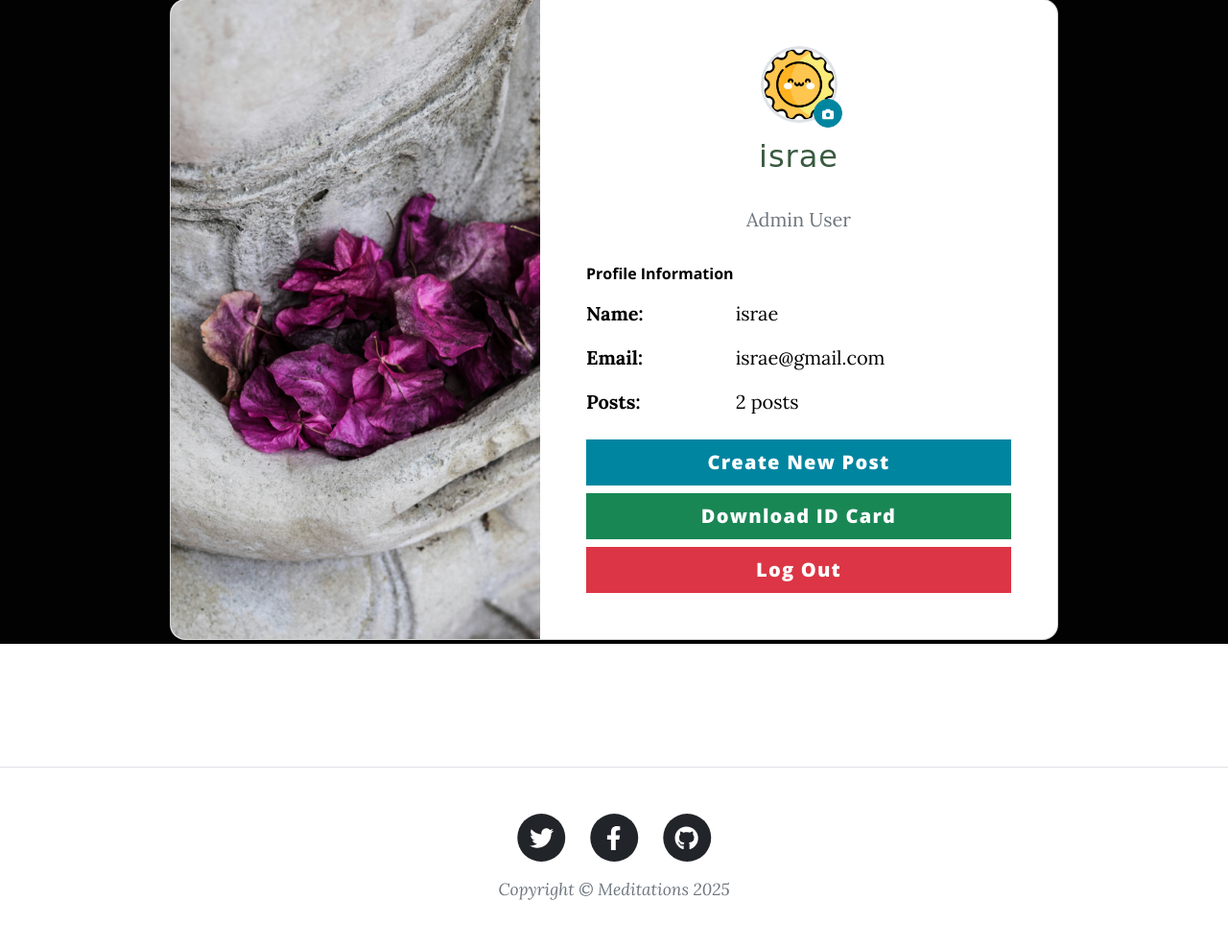
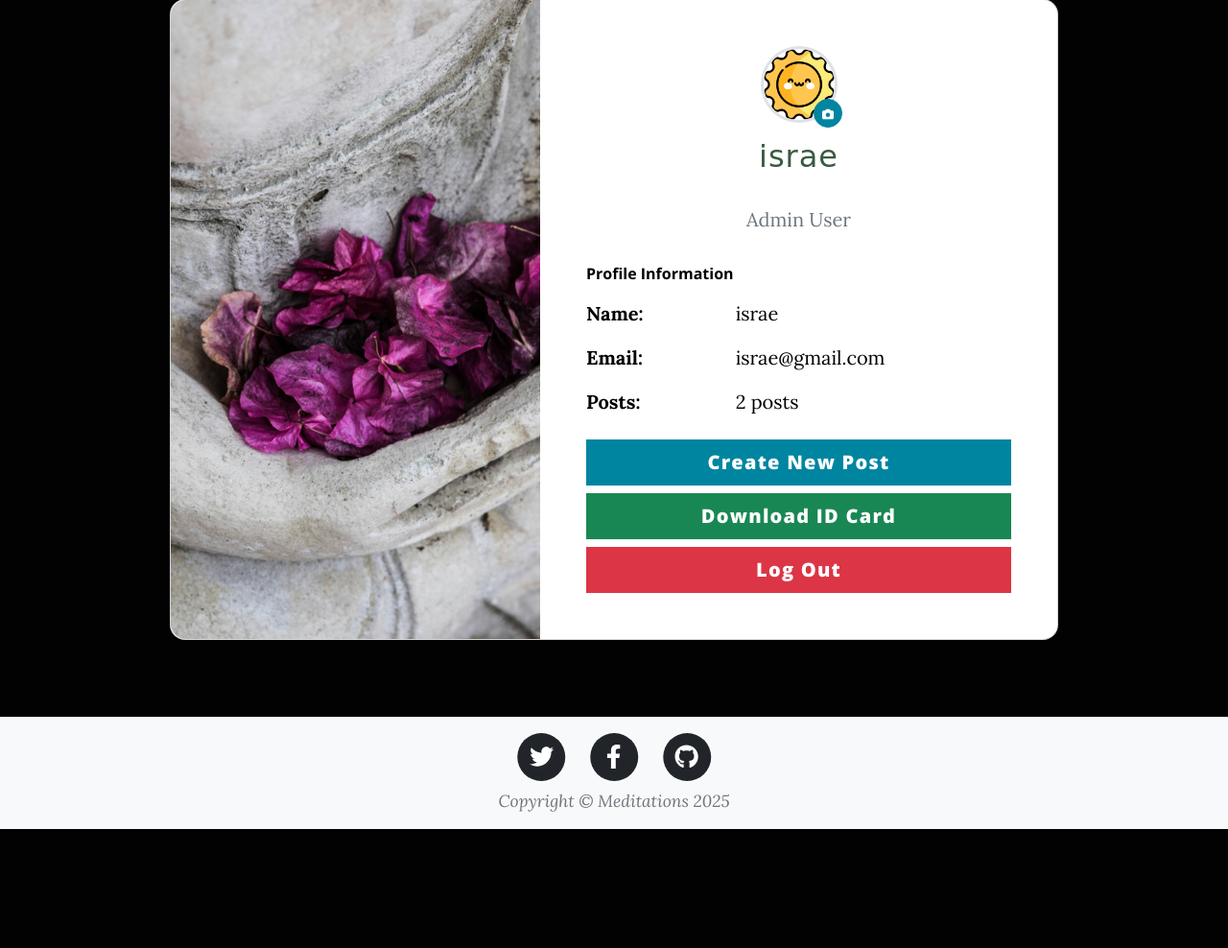
Before and after one commit to Israe-jpg/meditations, a Flask app: page /profile in a window 1280 px wide. Shown: the part 129-1117 px from the top of the page at 96% size. After the commit the page ends 993 px from the top, so only its background shows below. Run offline with Flask 3, Linux system fonts and the light colour scheme; a user stored in the database is signed in; some libraries are stand-ins or nearby versions; some web fonts are replaced.

Commit message:
fix overlapping footer

```diff
--- a/server.py
+++ b/server.py
@@ -203,6 +203,11 @@ def get_current_year():
 #get current date
 def get_current_date():
     return date.today().strftime("%B %d, %Y")
+
+# Make current year available in all templates
+@app.context_processor
+def inject_current_year():
+    return {'get_current_year': get_current_year}
 
 
 
--- a/templates/base.html
+++ b/templates/base.html
@@ -17,11 +17,13 @@
         <link rel="stylesheet" href="{{ url_for('static', filename='styles.css') }}">
         {% block extra_head %}{% endblock %}
     </head>
-    <body>
+    <body class="d-flex flex-column min-vh-100">
         {% include 'header.html' %}
 
         <!-- Main Content-->
-        {% block content %}{% endblock %}
+        <main class="flex-grow-1">
+            {% block content %}{% endblock %}
+        </main>
 
         {% include 'footer.html' %}
 
--- a/templates/footer.html
+++ b/templates/footer.html
@@ -1,35 +1,37 @@
 <!-- Footer-->
-<footer class="border-top" style="margin-top: 8rem;">
+<footer class="border-top bg-light mt-auto py-3">
     <div class="container px-4 px-lg-5">
-        <div class="row gx-4 gx-lg-5 justify-content-center">
+        <div class="row gx-4 gx-lg-5 justify-content-center align-items-center">
             <div class="col-md-10 col-lg-8 col-xl-7">
-                <ul class="list-inline text-center">
+                <ul class="list-inline text-center mb-2">
                     <li class="list-inline-item">
-                        <a href="#!">
+                        <a href="https://twitter.com" target="_blank" class="text-decoration-none">
                             <span class="fa-stack fa-lg">
-                                <i class="fas fa-circle fa-stack-2x"></i>
+                                <i class="fas fa-circle fa-stack-2x text-dark"></i>
                                 <i class="fab fa-twitter fa-stack-1x fa-inverse"></i>
                             </span>
                         </a>
                     </li>
                     <li class="list-inline-item">
-                        <a href="#!">
+                        <a href="https://facebook.com" target="_blank" class="text-decoration-none">
                             <span class="fa-stack fa-lg">
-                                <i class="fas fa-circle fa-stack-2x"></i>
+                                <i class="fas fa-circle fa-stack-2x text-dark"></i>
                                 <i class="fab fa-facebook-f fa-stack-1x fa-inverse"></i>
                             </span>
                         </a>
                     </li>
                     <li class="list-inline-item">
-                        <a href="#!">
+                        <a href="https://github.com" target="_blank" class="text-decoration-none">
                             <span class="fa-stack fa-lg">
-                                <i class="fas fa-circle fa-stack-2x"></i>
+                                <i class="fas fa-circle fa-stack-2x text-dark"></i>
                                 <i class="fab fa-github fa-stack-1x fa-inverse"></i>
                             </span>
                         </a>
                     </li>
                 </ul>
-                <div class="small text-center text-muted fst-italic">Copyright &copy; Meditations {{year if year else '2024'}}</div>
+                <div class="small text-center text-muted fst-italic">
+                    Copyright &copy; Meditations {{ get_current_year() }}
+                </div>
             </div>
         </div>
     </div>
--- a/templates/login.html
+++ b/templates/login.html
@@ -7,9 +7,9 @@
 {% endblock %}
 
 {% block content %}
-<section class="vh-100" style="background-color: rgb(2, 2, 2); padding-top: 80px; padding-bottom: 2rem;">
-    <div class="container py-5 h-100">
-        <div class="row d-flex justify-content-center align-items-center h-100">
+<section style="background-color: rgb(2, 2, 2); padding-top: 80px; padding-bottom: 2rem;">
+    <div class="container py-5">
+        <div class="row d-flex justify-content-center align-items-center">
             <div class="col col-xl-10">
                 <div class="card" style="border-radius: 1rem;">
                     <div class="row g-0">
--- a/templates/profile.html
+++ b/templates/profile.html
@@ -5,9 +5,9 @@
 {% set show_header = false %}
 
 {% block content %}
-<section class="vh-100" style="background-color: rgb(2, 2, 2); padding-top: 80px; padding-bottom: 2rem;">
-    <div class="container py-5 h-100">
-        <div class="row d-flex justify-content-center align-items-center h-100">
+<section class="min-vh-100" style="background-color: rgb(2, 2, 2); padding-top: 80px; padding-bottom: 2rem;">
+    <div class="container py-5">
+        <div class="row d-flex justify-content-center align-items-center">
             <div class="col col-xl-10">
                 <div class="card" style="border-radius: 1rem;">
                     <div class="row g-0">
--- a/templates/register.html
+++ b/templates/register.html
@@ -7,9 +7,9 @@
 {% endblock %}
 
 {% block content %}
-<section class="vh-100" style="background-color: rgb(2, 2, 2); padding-top: 80px; padding-bottom: 2rem;">
-    <div class="container py-5 h-100">
-        <div class="row d-flex justify-content-center align-items-center h-100">
+<section style="background-color: rgb(2, 2, 2); padding-top: 80px; padding-bottom: 2rem;">
+    <div class="container py-5">
+        <div class="row d-flex justify-content-center align-items-center">
             <div class="col col-xl-10">
                 <div class="card" style="border-radius: 1rem;">
                     <div class="row g-0">
```
